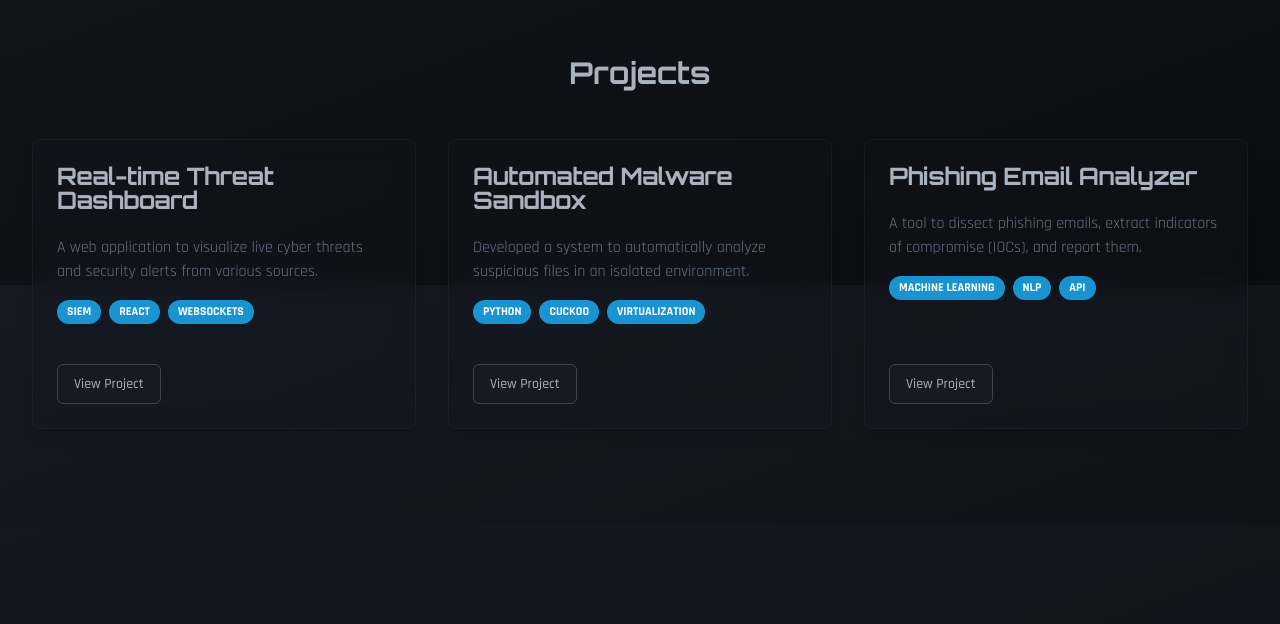
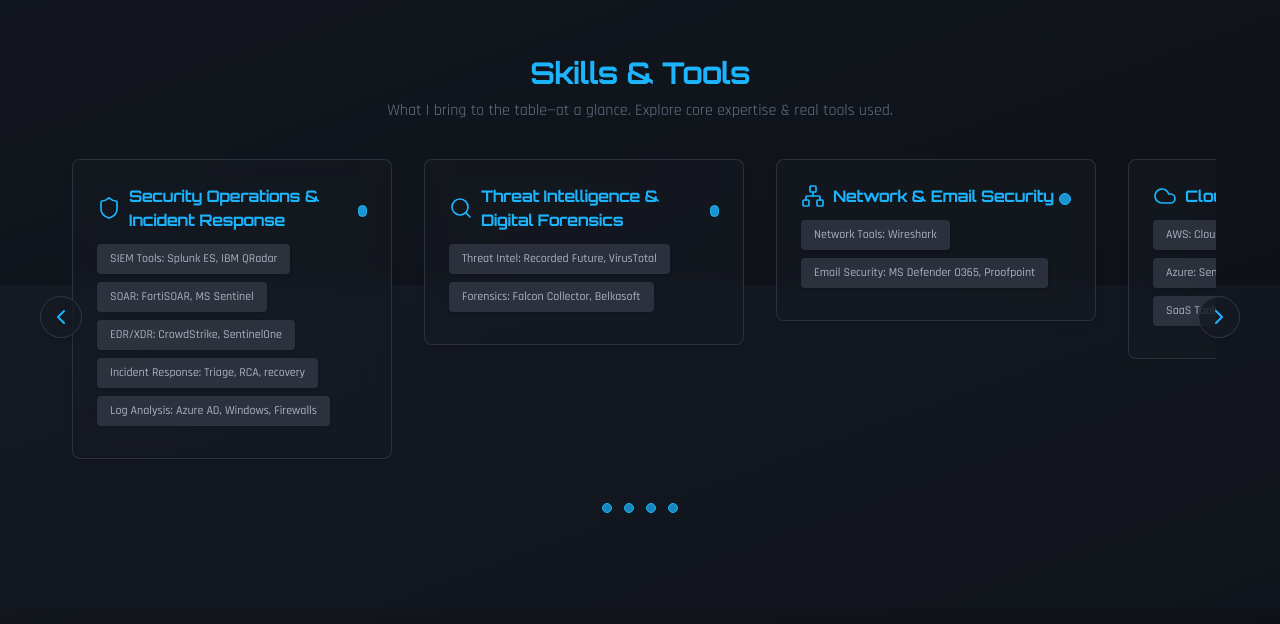
Before and after one commit to charithcs/charithcs.github.io, a React (Vite) app: page / in a window 1280 px wide. Shown: the part 2915-3539 px from the top of the page. Built offline with nearby package versions, Linux system fonts and the light colour scheme; no server answers.

Commit message:
Refactor: Sync skills section with website aesthetics
- Updated the skills section design to align with the website's overall visual style.
- Moved the Skills & Tools section to appear after the work experience section in the layout.

```diff
--- a/src/components/sections/SkillCard.tsx
+++ b/src/components/sections/SkillCard.tsx
@@ -5,27 +5,22 @@ import { Card, CardHeader, CardTitle, CardContent } from "@/components/ui/card";
 type SkillCardProps = {
   category: string;
   icon?: React.ReactNode;
-  color: {
-    badge: string;
-    text: string;
-    border: string;
-  };
   skills: string[];
 };
 
-const SkillCard = ({ category, icon, color, skills }: SkillCardProps) => (
-  <Card className={`min-w-[340px] max-w-xs mx-2 border-2 ${color.border} transition-shadow hover:shadow-2xl flex-shrink-0`}>
+const SkillCard = ({ category, icon, skills }: SkillCardProps) => (
+  <Card className="min-w-[320px] max-w-xs mx-2 border border-border/60 bg-background/80 dark:bg-card/50 shadow-md hover:shadow-xl transition-shadow flex-shrink-0">
     <CardHeader className="flex flex-row items-center justify-between pb-1">
-      <CardTitle className={`flex items-center gap-2 text-lg ${color.text}`}>
-        {icon && <span className="text-2xl">{icon}</span>}
+      <CardTitle className="flex items-center gap-2 text-base font-bold text-primary">
+        {icon && <span className="text-lg text-primary">{icon}</span>}
         {category}
       </CardTitle>
-      <span className={`w-4 h-4 rounded-full hidden md:inline-block ${color.badge} border ${color.border}`} />
+      <span className="w-3 h-3 rounded-full bg-primary/80 border border-primary" />
     </CardHeader>
     <CardContent>
       <div className="flex flex-col gap-2 py-2">
         {skills.map(skill => (
-          <Badge key={skill} className={`w-fit ${color.badge} ${color.text} font-medium px-3 py-1.5 !rounded-md shadow-sm`}>
+          <Badge key={skill} className="w-fit bg-muted/60 text-foreground font-medium px-3 py-1.5 rounded shadow">
             {skill}
           </Badge>
         ))}
--- a/src/components/sections/Skills.tsx
+++ b/src/components/sections/Skills.tsx
@@ -6,12 +6,7 @@ import { ChevronLeft, ChevronRight, Shield, Search, Cloud, Network } from "lucid
 const categories = [
   {
     category: "Security Operations & Incident Response",
-    icon: <Shield />,
-    color: {
-      badge: "bg-blue-100 text-blue-800",
-      text: "text-blue-700",
-      border: "border-blue-600",
-    },
+    icon: <Shield className="stroke-[1.7]" />,
     skills: [
       "SIEM Tools: Splunk ES, IBM QRadar",
       "SOAR: FortiSOAR, MS Sentinel",
@@ -22,12 +17,7 @@ const categories = [
   },
   {
     category: "Threat Intelligence & Digital Forensics",
-    icon: <Search />,
-    color: {
-      badge: "bg-purple-100 text-purple-800",
-      text: "text-purple-700",
-      border: "border-purple-600",
-    },
+    icon: <Search className="stroke-[1.7]" />,
     skills: [
       "Threat Intel: Recorded Future, VirusTotal",
       "Forensics: Falcon Collector, Belkasoft",
@@ -35,12 +25,7 @@ const categories = [
   },
   {
     category: "Network & Email Security",
-    icon: <Network />,
-    color: {
-      badge: "bg-teal-100 text-teal-800",
-      text: "text-teal-700",
-      border: "border-teal-600",
-    },
+    icon: <Network className="stroke-[1.7]" />,
     skills: [
       "Network Tools: Wireshark",
       "Email Security: MS Defender O365, Proofpoint",
@@ -48,12 +33,7 @@ const categories = [
   },
   {
     category: "Cloud & SaaS Security",
-    icon: <Cloud />,
-    color: {
-      badge: "bg-amber-100 text-amber-800",
-      text: "text-amber-700",
-      border: "border-amber-600",
-    },
+    icon: <Cloud className="stroke-[1.7]" />,
     skills: [
       "AWS: CloudTrail, GuardDuty",
       "Azure: Sentinel, AD",
@@ -75,14 +55,14 @@ const Skills = () => {
     <section id="skills" className="section-padding bg-card/40 min-h-[510px]">
       <div className="container mx-auto">
         <div className="max-w-2xl mx-auto text-center mb-7">
-          <h2 className="text-3xl font-extrabold tracking-tight mb-2">Skills & Tools</h2>
+          <h2 className="text-3xl font-extrabold tracking-tight mb-2 text-primary">Skills & Tools</h2>
           <p className="text-muted-foreground mb-2">What I bring to the table—at a glance. Explore core expertise & real tools used.</p>
         </div>
         <div className="relative flex items-center justify-center py-2">
           {/* Left Arrow */}
           <button
             onClick={() => scroll("left")}
-            className="hidden md:flex absolute left-2 z-10 bg-card/80 hover:bg-card/100 border border-border/70 rounded-full p-2 shadow hover:scale-110 transition group"
+            className="hidden md:flex absolute left-2 z-10 bg-card/80 hover:bg-card/100 border border-border/70 rounded-full p-2 shadow-md hover:scale-110 transition"
             aria-label="Scroll left"
           >
             <ChevronLeft className="w-6 h-6 text-primary" />
@@ -105,18 +85,17 @@ const Skills = () => {
           {/* Right Arrow */}
           <button
             onClick={() => scroll("right")}
-            className="hidden md:flex absolute right-2 z-10 bg-card/80 hover:bg-card/100 border border-border/70 rounded-full p-2 shadow hover:scale-110 transition group"
+            className="hidden md:flex absolute right-2 z-10 bg-card/80 hover:bg-card/100 border border-border/70 rounded-full p-2 shadow-md hover:scale-110 transition"
             aria-label="Scroll right"
           >
             <ChevronRight className="w-6 h-6 text-primary" />
           </button>
         </div>
-        {/* Dots/legend */}
+        {/* Unified dot legend */}
         <div className="flex gap-3 justify-center mt-4">
           {categories.map((cat, idx) => (
             <span key={cat.category}
-              className={`inline-block w-3 h-3 mt-1 rounded-full border-2
-                ${cat.color.badge} ${cat.color.border}`} />
+              className="inline-block w-2.5 h-2.5 mt-1 rounded-full bg-primary/70 border border-primary" />
           ))}
         </div>
       </div>
--- a/src/pages/Index.tsx
+++ b/src/pages/Index.tsx
@@ -19,8 +19,8 @@ const Index = () => {
         <Hero />
         <About />
         <Experience />
+        <Skills />
         <Projects />
-        <Skills />
         <Blog />
         <Contact />
       </main>
```
